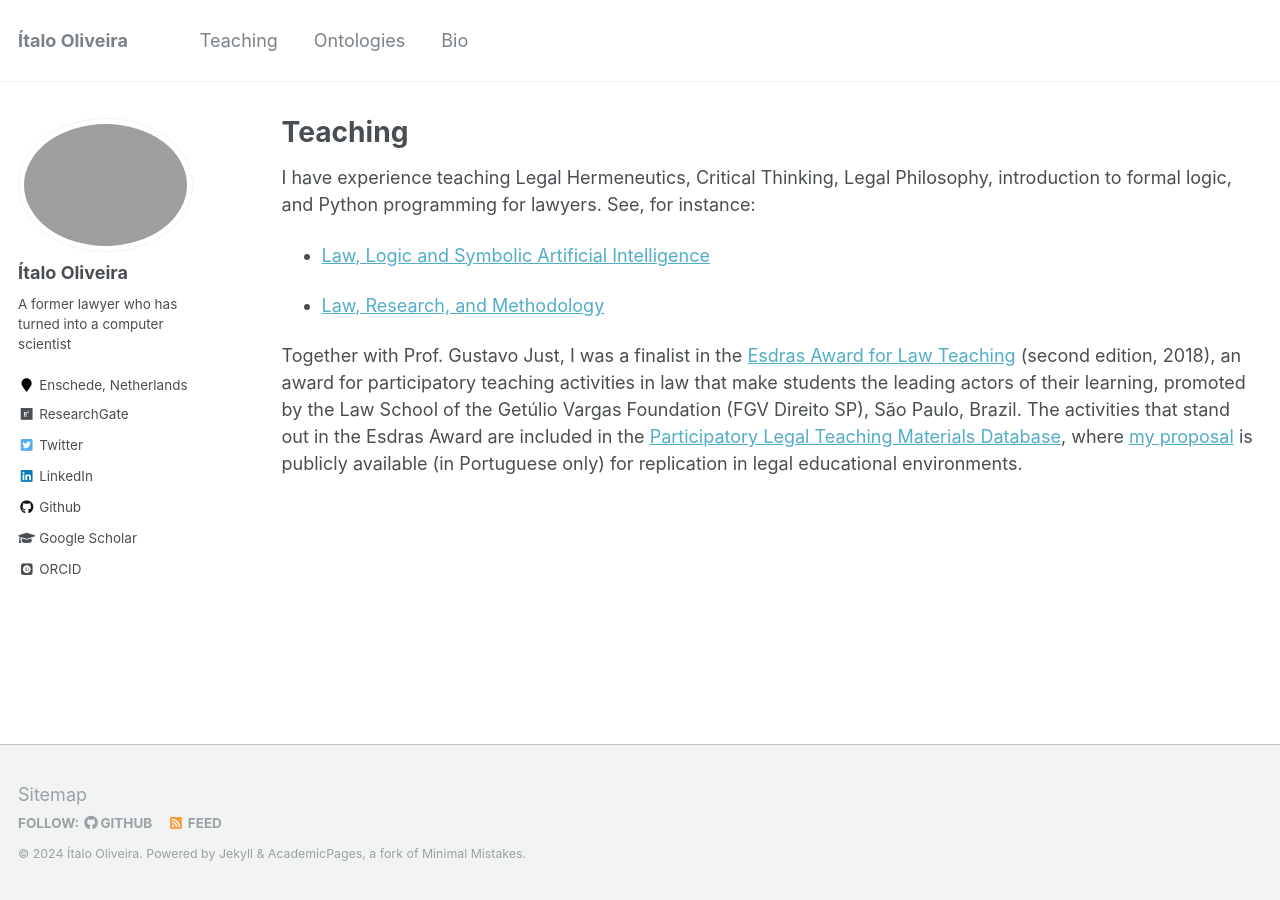
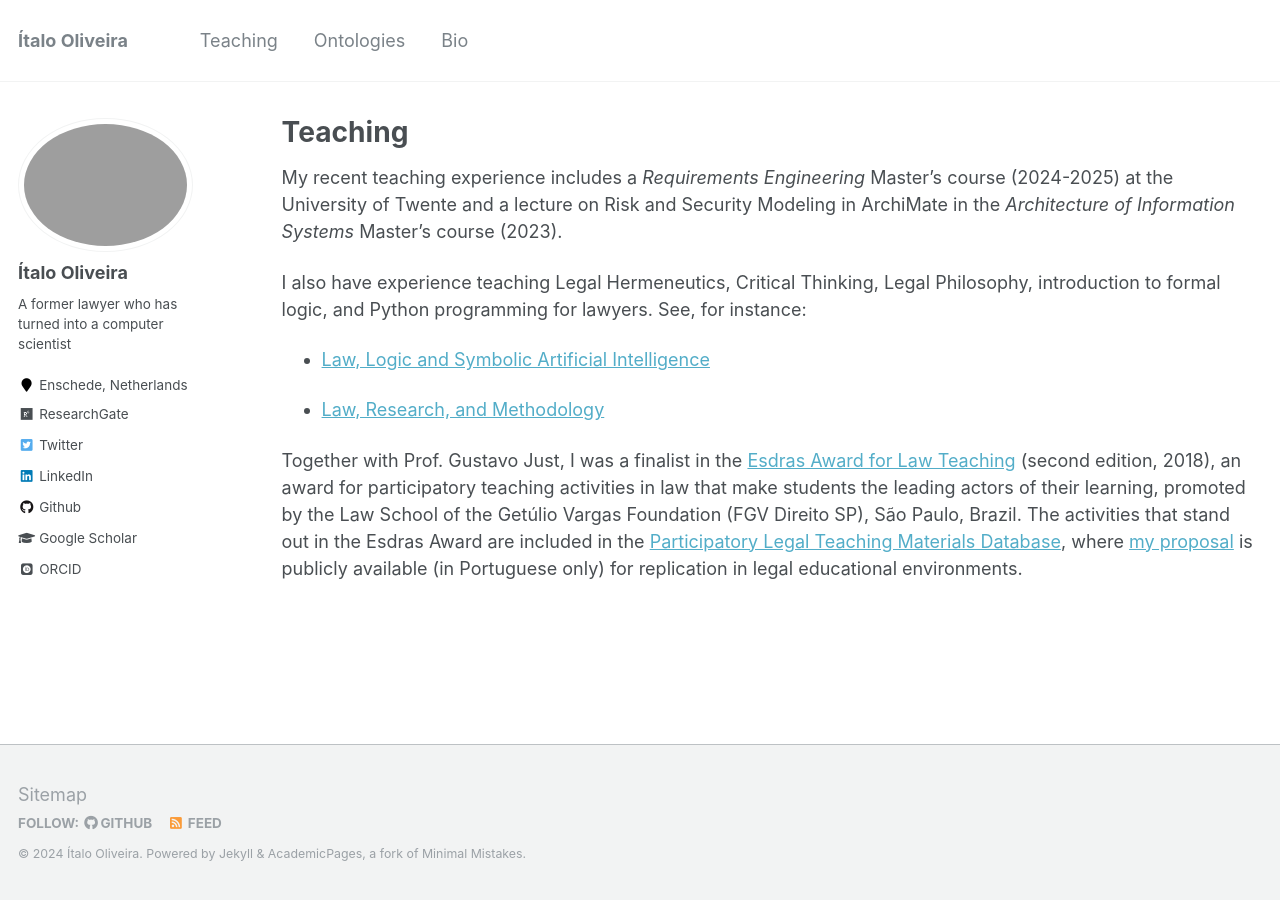
Before and after one commit to italojsoliveira/italojsoliveira.github.io, a Jekyll site: the page built from _pages/teaching.md, in a window 1280 px wide. Built offline with Jekyll 4.4.1, drawn with Linux system fonts in a browser that asks for light colours; some web fonts are replaced.

Commit message:
teaching update

```diff
--- a/_pages/teaching.md
+++ b/_pages/teaching.md
@@ -5,7 +5,10 @@ permalink: /teaching/
 author_profile: true
 ---
 
-I have experience teaching Legal Hermeneutics, Critical Thinking, Legal Philosophy, introduction to formal logic, and Python programming for lawyers. See, for instance:
+My recent teaching experience includes a *Requirements Engineering* Master's course (2024-2025) at the University of Twente and a lecture on Risk and Security Modeling in ArchiMate in the *Architecture of Information Systems* Master's course (2023).
+
+
+I also have experience teaching Legal Hermeneutics, Critical Thinking, Legal Philosophy, introduction to formal logic, and Python programming for lawyers. See, for instance:
 
 - [Law, Logic and Symbolic Artificial Intelligence](https://sites.google.com/view/italojsoliveira/teaching/law-logic-and-symbolic-artificial-intelligence)
 
```
